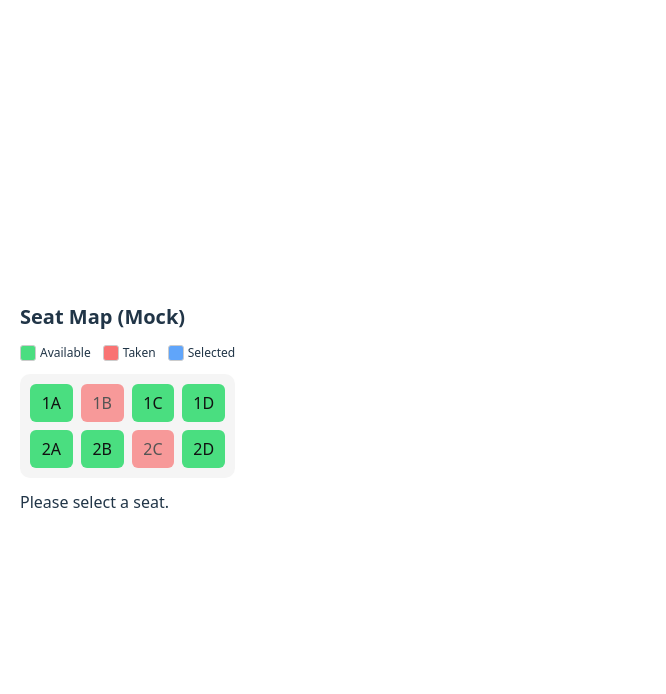
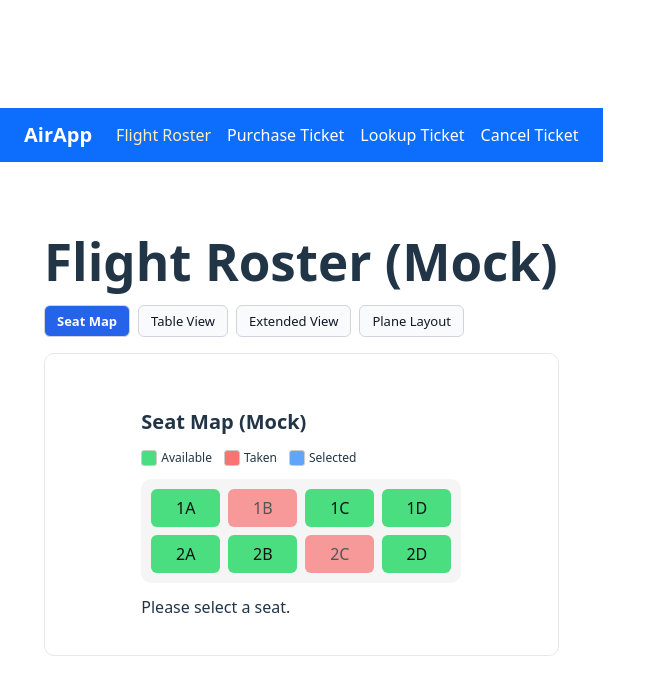
Before and after one commit to Bilgi-Dawgs/AirApp, a React app in the folder frontend/: page / in a window 1280 px wide. Shown: the top 694 px of the page, without its empty margins (0-666 px from the left). Built offline with nearby package versions, Linux system fonts and the light colour scheme; the HTML template or start-up script is replaced by a standard one.

Commit message:
feat: add global navbar and setup client-side routing

```diff
--- a/frontend/src/App.jsx
+++ b/frontend/src/App.jsx
@@ -1,15 +1,7 @@
-import SeatMap from "./components/roster/SeatMap";
+import AppRouter from "./router/AppRouter";
 
 function App() {
-  const handleSeatSelect = (seat) => {
-    console.log("Selected seat:", seat);
-  };
-
-  return (
-    <div>
-      <SeatMap onSeatSelect={handleSeatSelect} />
-    </div>
-  );
+  return <AppRouter />;
 }
 
 export default App;
--- /dev/null
+++ b/frontend/src/components/common/Navbar.jsx
@@ -0,0 +1,76 @@
+import React from "react";
+import { Link, NavLink } from "react-router-dom";
+
+export default function Navbar() {
+  return (
+    <nav
+      style={{
+        background: "#0d6efd",
+        padding: "12px 24px",
+        display: "flex",
+        alignItems: "center",
+        gap: "24px",
+      }}
+    >
+      {/* Logo or App Name */}
+      <Link
+        to="/"
+        style={{
+          color: "white",
+          fontWeight: "bold",
+          fontSize: "20px",
+          textDecoration: "none",
+        }}
+      >
+        AirApp
+      </Link>
+
+      {/* Navigation Links */}
+      <div style={{ display: "flex", gap: "16px" }}>
+        <NavLink
+          to="/"
+          style={({ isActive }) => ({
+            color: isActive ? "#ffeeba" : "white",
+            textDecoration: "none",
+            fontSize: "16px",
+          })}
+        >
+          Flight Roster
+        </NavLink>
+
+        <NavLink
+          to="/tickets/purchase"
+          style={({ isActive }) => ({
+            color: isActive ? "#ffeeba" : "white",
+            textDecoration: "none",
+            fontSize: "16px",
+          })}
+        >
+          Purchase Ticket
+        </NavLink>
+
+        <NavLink
+          to="/tickets/lookup"
+          style={({ isActive }) => ({
+            color: isActive ? "#ffeeba" : "white",
+            textDecoration: "none",
+            fontSize: "16px",
+          })}
+        >
+          Lookup Ticket
+        </NavLink>
+
+        <NavLink
+          to="/tickets/cancel"
+          style={({ isActive }) => ({
+            color: isActive ? "#ffeeba" : "white",
+            textDecoration: "none",
+            fontSize: "16px",
+          })}
+        >
+          Cancel Ticket
+        </NavLink>
+      </div>
+    </nav>
+  );
+}
--- a/frontend/src/router/AppRouter.jsx
+++ b/frontend/src/router/AppRouter.jsx
@@ -7,18 +7,28 @@
 } from "react-router-dom";
 
 import FlightDetailsPage from "../pages/Flights/FlightDetailsPage";
+
+// Ticket pages
 import TicketPurchasePage from "../pages/Tickets/TicketPurchasePage";
 import TicketLookupPage from "../pages/Tickets/TicketLookupPage";
 import TicketCancelPage from "../pages/Tickets/TicketCancelPage";
 
+// Global navbar
+import Navbar from "../components/common/Navbar";
+
 export default function AppRouter() {
   return (
     <Router>
+      {/* Global navigation bar */}
+      <Navbar />
+
+      {/* Main content area */}
+      <div style={{ padding: "16px 24px" }}>
         <Routes>
-        {/* Default route: show flight roster / details */}
+          {/* Default route: show Flight Roster / Details */}
           <Route path="/" element={<FlightDetailsPage />} />
 
-        {/* Ticket related pages */}
+          {/* Ticket-related pages */}
           <Route path="/tickets/purchase" element={<TicketPurchasePage />} />
           <Route path="/tickets/lookup" element={<TicketLookupPage />} />
           <Route path="/tickets/cancel" element={<TicketCancelPage />} />
@@ -26,6 +36,7 @@
           {/* Fallback: any unknown path -> go home */}
           <Route path="*" element={<Navigate to="/" replace />} />
         </Routes>
+      </div>
     </Router>
   );
 }
```
Lines whose indentation alone changed are shown as unchanged.
